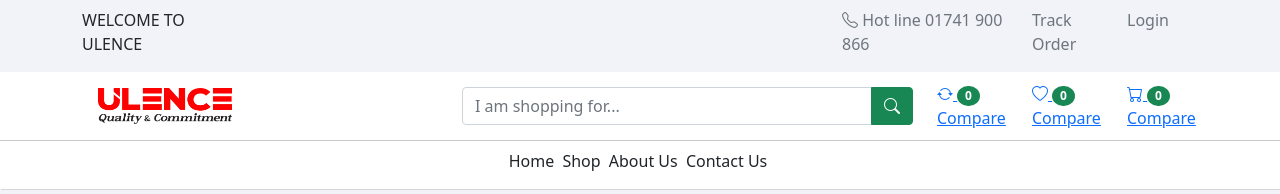
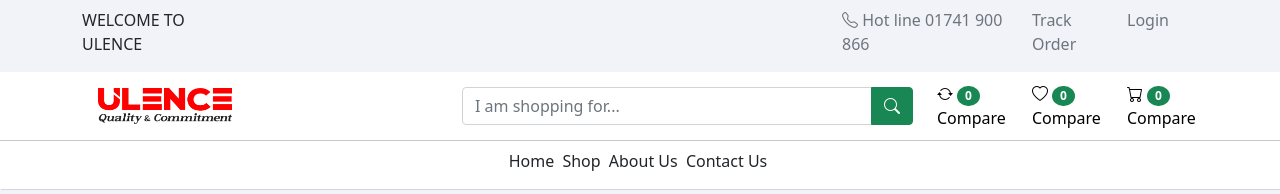
Before and after one commit to abdulkyume/ulence, a plain HTML site: page index.html in a window 1280 px wide. Shown: the top 194 px of the page. Drawn offline with nearby package versions, Linux system fonts and the light colour scheme.

Commit message:
first upload

```diff
--- a/index.html
+++ b/index.html
@@ -68,7 +68,7 @@
                     </div>
                 </div>
                 <div class="col-lg-1 col-md-1 d-md-block d-lg-block d-none d-sm-none d-md-none">
-                    <a href="#">
+                    <a class="text-decoration-none text-black" href="#">
                         <i class="bi bi-arrow-repeat"></i>
                         <span>
                             <span class="badge bg-success rounded-circle">0</span>
@@ -77,7 +77,7 @@
                     </a>
                 </div>
                 <div class="col-lg-1 col-md-1 d-md-block d-lg-block d-none d-sm-none d-md-none">
-                    <a href="#">
+                    <a class="text-decoration-none text-black" href="#">
                         <i class="bi bi-heart"></i>
                         <span>
                             <span class="badge bg-success rounded-circle">0</span>
@@ -86,7 +86,7 @@
                     </a>
                 </div>
                 <div class="col-lg-1 col-md-1 d-md-block d-lg-block d-none d-sm-none d-md-none">
-                    <a href="#">
+                    <a class="text-decoration-none text-black" href="#">
                         <i class="bi bi-cart"></i>
                         <span>
                             <span class="badge bg-success rounded-circle">0</span>
```
